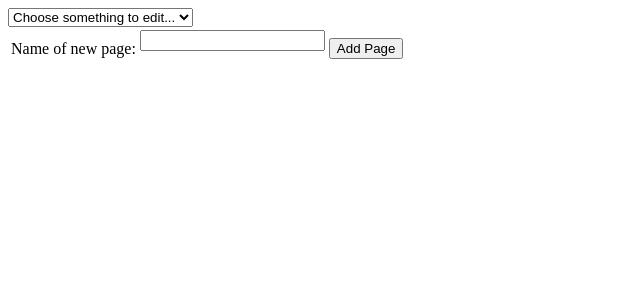
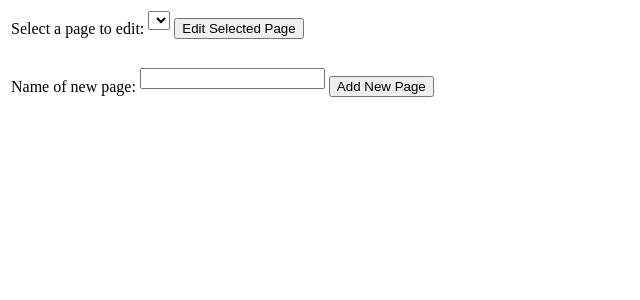
Before and after one commit to apotl/dillys-place, a Flask app: template templates/edit.html in a window 1280 px wide. Shown: the top 300 px of the page, without its empty margins (0-640 px from the left). Run offline with Flask 2, Linux system fonts and the light colour scheme; the template is opened without the code that fills it: values that come from a table or form of the project are taken from there, others are empty; parts of the project's set-up code (start-up, migrations or seed data) failed here and were passed over; some libraries are stand-ins or nearby versions.

Commit message:
added feature to add and remove empty pages

```diff
--- a/app.py
+++ b/app.py
@@ -2,7 +2,7 @@ from lib.Site import *
 from lib.Page import *
 from lib.Element import *
 from lib.Forms import *
-from flask import Flask, request, render_template
+from flask import Flask, request, render_template, redirect
 from flask.ext.basicauth import BasicAuth
 import json
 import sys
@@ -41,17 +41,42 @@ def route_index():
 	else:
 		return 'please add an index page!!'
 
-@app.route( '/edit', methods=['POST', 'GET'])
+@app.route( '/edit/', methods=['GET'])
 @basic_auth.required
 def edit_page():
 	if request.method == 'POST':
-		pass
-		site.add( Page( site.name + request.form['page_name']))
-	form = PageAddForm( request.form)
-	form.page_name.data = ''
-	pages = list( site.render().keys())
-	pprint.pprint( pages)
-	return render_template( 'edit.html', form = form, pages = pages)
+		if request.form['to_edit']:
+			return redirect( '/edit/' + request.form['to_edit'])
+		if request.form['to_add']:
+			site.add( Page( site.name + request.form['to_add']))
+	page_add = PageAddForm( request.form)
+	page_add.to_add.data = ''
+	page_edit = PageEditForm( request.form)
+	page_edit.choose( site.render().keys())
+	return render_template( 'edit.html', page_add = page_add, page_edit = page_edit)
+
+@app.route( '/edit/goto/', methods=['POST'])
+@basic_auth.required
+def edit_page_goto():
+	return redirect( '/edit/' + request.form['to_edit'])
+
+@app.route( '/edit/add/', methods=['POST'])
+@basic_auth.required
+def edit_page_add():
+	if request.form['to_add']:
+		site.add( Page( site.name + request.form['to_add']))
+	return redirect( '/edit/')
+
+@app.route( '/edit/<path:page_name>', methods=['POST', 'GET'])
+@basic_auth.required
+def edit_page_specific( page_name):
+	return render_template( 'edit_specific.html', page_name = page_name)
+
+@app.route( '/edit/<path:page_name>/delete/', methods=['POST', 'GET'])
+@basic_auth.required
+def edit_page_specific_delete( page_name):
+	site.remove( page_name)
+	return redirect( '/edit/')
 
 if __name__ == '__main__':
 	app.run( host = '0.0.0.0', debug = True)
--- a/lib/Forms.py
+++ b/lib/Forms.py
@@ -1,4 +1,17 @@
-from wtforms import Form, TextField
+from wtforms import Form, TextField, SelectField
+import pprint
 
 class PageAddForm( Form):
-	page_name = TextField( 'Page Name')
+	to_add = TextField( 'Page Name')
+
+def listToPair( list):
+	to_ret = []
+	for ele in list:
+		to_ret += [ ( ele, ele)]
+	return to_ret
+
+class PageEditForm( Form):
+	to_edit = SelectField( 'Page Name')
+
+	def choose( self, pages):
+		self.to_edit.choices = listToPair( pages)
--- a/lib/Site.py
+++ b/lib/Site.py
@@ -47,6 +47,7 @@ class Site:
 
 	def remove( self, name):
 		try:
+			del self.tree[name]
 			shutil.rmtree( name)
 		except:
 			raise SiteError( 'Could not remove page successfully')
--- a/templates/edit.html
+++ b/templates/edit.html
@@ -3,11 +3,16 @@
 	<script src="{{ url_for('static', filename='edit.js') }}"></script>
 </head>
 <body>
-	<script>document.write( printEditList( {{ pages|tojson }}))</script>
-	<form method=post action="/edit">
+	<form method=post action="/edit/goto/">
+		<table><tr><td><p>Select a page to edit:</p></td><td><dl>
+			{{ page_edit.to_edit }}
+		</dl></td>
+		<td><input type=submit value="Edit Selected Page"></td></tr></table>
+	</form>
+	<form method=post action="/edit/add/">
 		<table><tr><td><p>Name of new page:</p></td><td><dl>
-			{{ form.page_name }}
+			{{ page_add.to_add }}
 		</dl></td>
-		<td><input type=submit value="Add Page"></td></tr></table>
+		<td><input type=submit value="Add New Page"></td></tr></table>
 	</form>
 </body>
```
Also changed, not shown: templates/edit_specific.html (added, +11 -0 lines).
